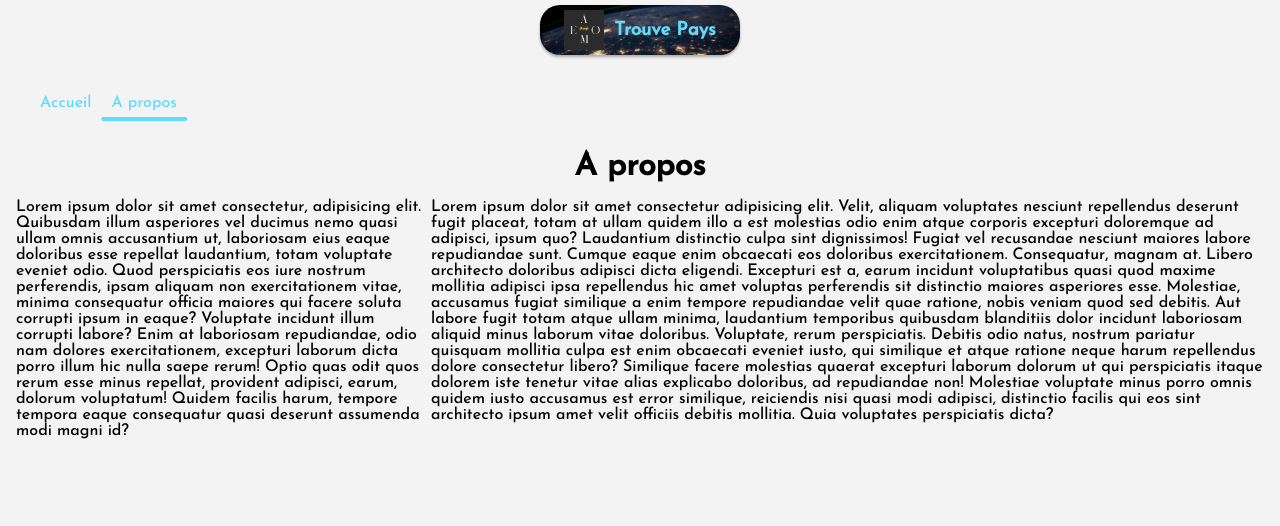
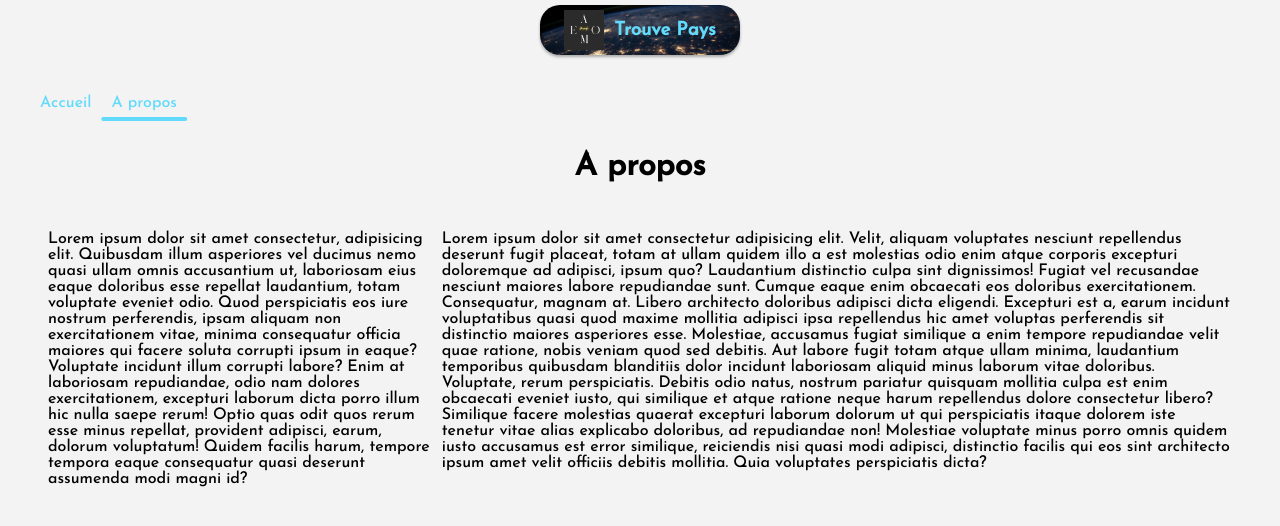
Before and after one commit to rovertnet/trouve_pays, a React (Create React App) app: page /about in a window 1280 px wide. Shown: the top 526 px of the page. Built offline with nearby package versions, Linux system fonts and the light colour scheme.

Commit message:
un autre commit

```diff
--- a/src/pages/About.jsx
+++ b/src/pages/About.jsx
@@ -22,7 +22,6 @@ const About = () => {
             Optio quas odit quos rerum esse minus repellat, provident adipisci, earum,
             dolorum voluptatum! Quidem facilis harum, tempore tempora eaque consequatur quasi deserunt assumenda modi magni id?
           </p>
-          <br />
           <p>
             Lorem ipsum dolor sit amet consectetur adipisicing elit.
             Velit, aliquam voluptates nesciunt repellendus deserunt fugit placeat,
--- a/src/pages/about.css
+++ b/src/pages/about.css
@@ -1,7 +1,7 @@
 .about {
     position: relative;
     display: flex;
-    padding: 1rem;
+    padding: 3rem;
 }
 
 #h1{
```
